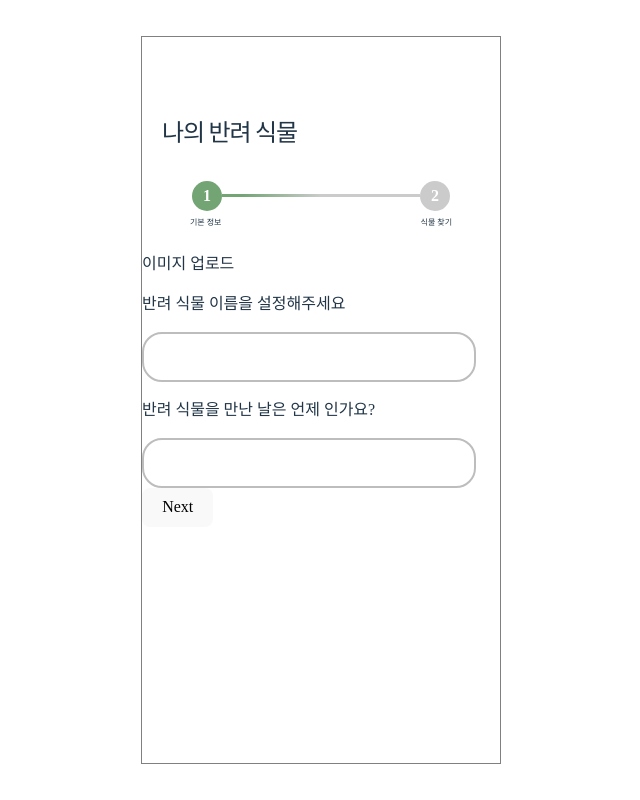
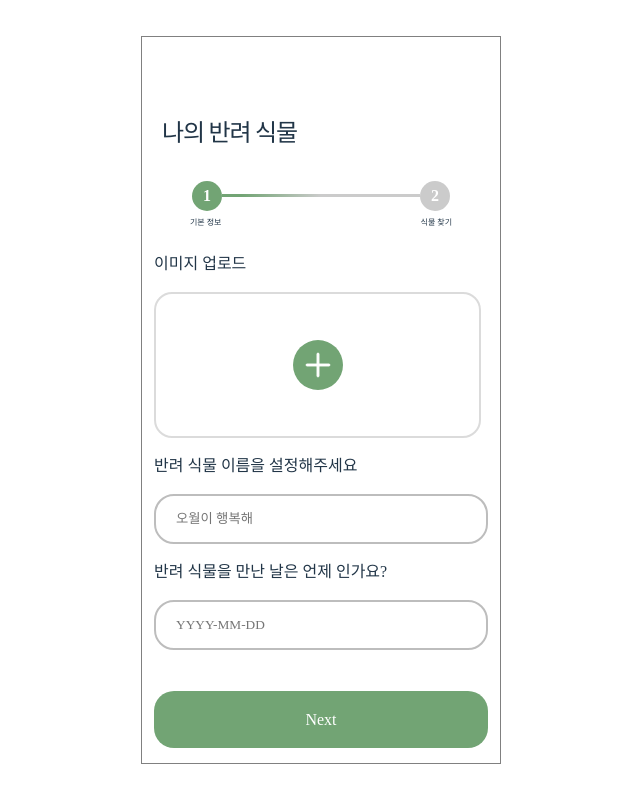
Before and after one commit to puru-puru/puru-puru-FE, a React (Vite) app: page /plants in a window 1280 px wide. Shown: the whole page, without its empty margins (319-959 px from the left). Built offline with nearby package versions, Linux system fonts and the light colour scheme.

Commit message:
[DESIGN] 기본 정보 입력 페이지 UI 구성

```diff
--- a/src/pages/Shared.styles.ts
+++ b/src/pages/Shared.styles.ts
@@ -14,8 +14,6 @@ export const SharedInput = styled.input`
 `;
 
 export const SharedBotten = styled.button`
-    position: absolute;
-    bottom: 2%;
     width: 334px;
     height: 57px;
     border-radius: 20px;
--- a/src/pages/login/signin/SignIn.styles.ts
+++ b/src/pages/login/signin/SignIn.styles.ts
@@ -1,4 +1,5 @@
 import styled from 'styled-components';
+import { SharedBotten } from '../../Shared.styles';
 
 export const Heading = styled.h1`
     width: 334px;
@@ -6,6 +7,7 @@ export const Heading = styled.h1`
     display: flex;
     align-items: center;
     justify-content: center;
+    margin:0;
 `;
 
 export const SignInnContainer = styled.div`
@@ -13,19 +15,12 @@ export const SignInnContainer = styled.div`
     justify-content: center;
 `;
 
-export const SignInBotten = styled.button<{ $isChecked: boolean }>`
-    width: 334px;
-    height: 50px;
-    border-radius: 20px;
+export const SignInBotten = styled(SharedBotten)<{ $isChecked: boolean }>`
     background-color: ${props => props.$isChecked ? "#72A474" : "#DAEBCA"};
-    color: #FFFFFF;
     margin-bottom: 20px;
 `;
 
-export const SignUpBotten = styled.button`
-    width: 334px;
-    height: 50px;
-    border-radius: 20px;
+export const SignUpBotten = styled(SharedBotten)`
     background-color: #ffffff;
     color: #8b8879;
     border: 1px solid #72a474;
--- a/src/pages/login/signup/SignUp.styles.ts
+++ b/src/pages/login/signup/SignUp.styles.ts
@@ -1,14 +1,8 @@
-import styled from "styled-components";
+import styled from 'styled-components';
+import { SharedBotten } from '../../Shared.styles';
 
-export const SignUpBotten = styled.button<{$isChecked: boolean}>`
+export const SignUpBotten = styled(SharedBotten)<{ $isChecked: boolean }>`
     position: absolute;
     bottom: 2%;
-    width: 334px;
-    height: 57px;
-    border-radius: 20px;
-    background-color: ${props => props.$isChecked ? "#72A474" : "#DAEBCA"};
-    color: #FFFFFF;
-    &:focus {
-        outline: none;
-    }
+    background-color: ${(props) => (props.$isChecked ? '#72A474' : '#DAEBCA')};
 `;
--- a/src/pages/mypage/registration/PlantRegistrationPage.tsx
+++ b/src/pages/mypage/registration/PlantRegistrationPage.tsx
@@ -2,8 +2,8 @@ import React from 'react';
 import { PetPlantHeader, PetPlantHeaderTitle } from '../MyPlantPage.styles';
 import { currentStepState } from '../../../recoil/atom';
 import { useRecoilState } from 'recoil';
-import { RegistrationStepOne } from './RegistrationStepOne';
-import { RegistrationStepTwo } from './RegistrationStepTwo';
+import { RegistrationStepOne } from './step/RegistrationStepOne';
+import { RegistrationStepTwo } from './step/RegistrationStepTwo';
 import HorizontalStepper from './stepper/HorizontalStepper';
 const PlantRegistrationPage: React.FC = () => {
     const [currentStep] = useRecoilState<number>(currentStepState);
--- a/src/pages/mypage/registration/RegistrationStepOne.tsx
+++ /dev/null
@@ -1,21 +0,0 @@
-import React from 'react';
-import { currentStepState } from '../../../recoil/atom';
-import { useRecoilState } from 'recoil';
-import { SharedInput } from '../../Shared.styles';
-
-export const RegistrationStepOne: React.FC = () => {
-    const [currentStep, setCurrentStep] = useRecoilState<number>(currentStepState);
-    const handleNextStep = () => {
-        setCurrentStep(currentStep + 1);
-    };
-    return (
-        <div>
-            <p>이미지 업로드</p>
-            <p>반려 식물 이름을 설정해주세요</p>
-            <SharedInput></SharedInput>
-            <p>반려 식물을 만난 날은 언제 인가요?</p>
-            <SharedInput></SharedInput>
-            <button onClick={handleNextStep}>Next</button>
-        </div>
-    );
-};
--- /dev/null
+++ b/src/pages/mypage/registration/step/RegistrationStepOne.styles.ts
@@ -0,0 +1,62 @@
+import styled from 'styled-components';
+import { SharedBotten } from '../../../Shared.styles';
+
+export const StepOneContainer = styled.div`
+    display: flex;
+    align-items: center;
+    flex-direction: column;
+`;
+
+export const SetImgContainer = styled.div`
+    width: auto;
+    min-width: 334px;
+    height: auto;
+    margin: 0 10px;
+`;
+
+export const SetNameContainer = styled.div`
+    width: auto;
+    height: auto;
+    margin: 0 10px;
+`;
+
+export const NextStepButton = styled(SharedBotten)`
+    position: absolute;
+    bottom: 2%;
+    background-color: #72a474;
+`;
+
+export const PreviewContainer = styled.div`
+    width: 327px;
+    height: 146px;
+    border: 2px solid rgba(204, 204, 204, 0.7);
+    border-radius: 18px;
+    position: relative;
+
+`
+
+export const PreviewImage = styled.img`
+    display: flex;
+    justify-content: center;
+    align-items: center;
+    margin-bottom: 0;
+
+`;
+
+export const UploadButton = styled.button`
+    position: absolute;
+    top: 50%;
+    left: 50%;
+    transform: translate(-50%, -50%);
+    width: 50px;
+    height: 50px;
+    border-radius: 50%;
+    background-color: #72a474;
+    color: white;
+    border: none;
+    display: flex;
+
+    justify-content: center;
+    align-items: center;
+    cursor: pointer;
+`;
--- /dev/null
+++ b/src/pages/mypage/registration/step/RegistrationStepOne.tsx
@@ -0,0 +1,40 @@
+import React from 'react';
+import { currentStepState } from '../../../../recoil/atom';
+import { useRecoilState } from 'recoil';
+import { SharedInput } from '../../../Shared.styles';
+import {
+    NextStepButton,
+    PreviewContainer,
+    PreviewImage,
+    SetImgContainer,
+    SetNameContainer,
+    StepOneContainer,
+    UploadButton,
+} from './RegistrationStepOne.styles';
+
+export const RegistrationStepOne: React.FC = () => {
+    const [currentStep, setCurrentStep] = useRecoilState<number>(currentStepState);
+    const handleNextStep = () => {
+        setCurrentStep(currentStep + 1);
+    };
+    return (
+        <StepOneContainer>
+            <SetImgContainer>
+                <p>이미지 업로드</p>
+                <PreviewContainer>
+                <PreviewImage></PreviewImage>
+                    <UploadButton><img src="./Plus_Icon.svg" alt="PlusIcon" /></UploadButton>
+                </PreviewContainer>
+            </SetImgContainer>
+            <SetNameContainer>
+                <p>반려 식물 이름을 설정해주세요</p>
+                <SharedInput placeholder="오월이 행복해" />
+            </SetNameContainer>
+            <SetNameContainer>
+                <p>반려 식물을 만난 날은 언제 인가요?</p>
+                <SharedInput placeholder="YYYY-MM-DD" />
+            </SetNameContainer>
+            <NextStepButton onClick={handleNextStep}>Next</NextStepButton>
+        </StepOneContainer>
+    );
+};
--- a/src/pages/mypage/registration/RegistrationStepTwo.tsx
+++ b/src/pages/mypage/registration/step/RegistrationStepTwo.tsx
@@ -1,5 +1,5 @@
 import React from 'react'
-import { currentStepState } from '../../../recoil/atom'
+import { currentStepState } from '../../../../recoil/atom'
 import { useRecoilState } from 'recoil';
 
 export const RegistrationStepTwo:React.FC = () => {
--- a/src/pages/onboarding/OnboardingPage.styles.ts
+++ b/src/pages/onboarding/OnboardingPage.styles.ts
@@ -19,5 +19,7 @@ export const CheckboxContainer = styled.div`
 `;
 
 export const OnboardingBotten = styled(SharedBotten)<{ $isChecked: boolean }>`
+    position: absolute;
+    bottom: 2%;
     background-color: ${(props) => (props.$isChecked ? '#72A474' : '#DAEBCA')};
 `;
```
